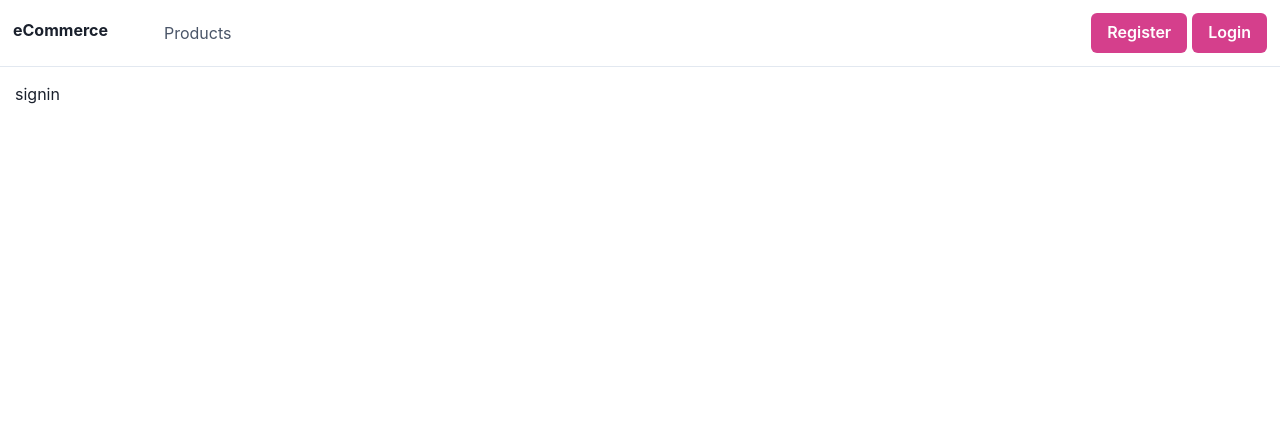
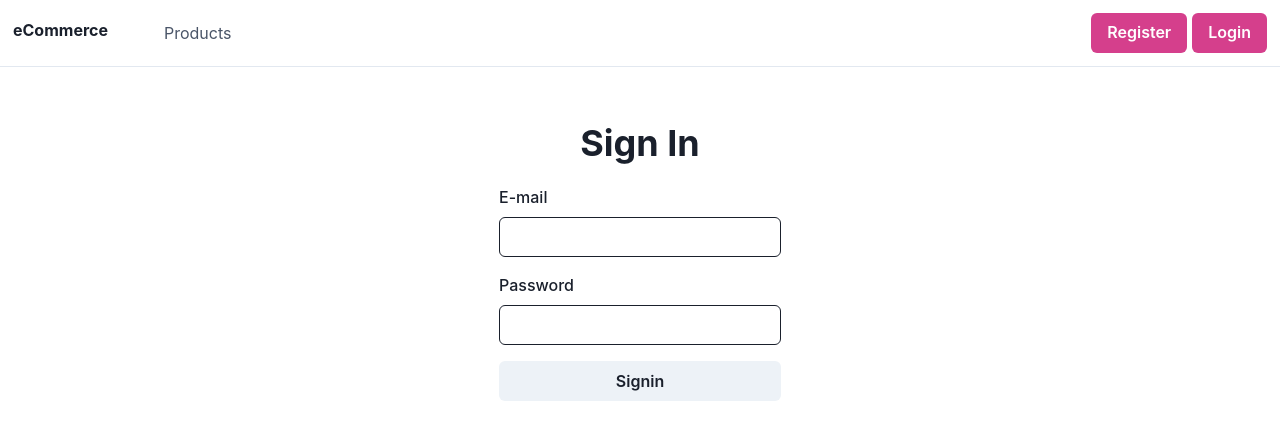
Before and after one commit to ramazantufekci/react-shop, a React (Create React App) app: page /signin in a window 1280 px wide. Shown: the top 440 px of the page. Built offline with nearby package versions, Linux system fonts and the light colour scheme; no server answers.

Commit message:
login ekranı

```diff
--- a/src/api.js
+++ b/src/api.js
@@ -28,6 +28,11 @@
 	return data;
 };
 
+export const fetchLogin = async(input) =>{
+	const { data } = await axios.post(`${process.env.REACT_APP_BASE_ENDPOINT}/auth/login`,input);
+	return data;
+}
+
 export const fetchMe = async()=>{
 	const {data} = await axios.get(`${process.env.REACT_APP_BASE_ENDPOINT}/auth/me`);
 	return data;
--- a/src/pages/Auth/Signin/index.js
+++ b/src/pages/Auth/Signin/index.js
@@ -1,5 +1,55 @@
-function Signin(){
-	return(<>signin</>);
+import {Flex,Box,Heading,FormControl,FormLabel,Input,Button,Alert }from '@chakra-ui/react';
+import { useFormik} from 'formik';
+import validationSchema from "./validations.js";
+import {fetchLogin} from '../../../api.js';
+import {useAuth} from '../../../contexts/AuthContext.js';
+function Signin({history}){
+	const {login}=useAuth();
+	const formik = useFormik({
+		initialValues:{
+			email:"",
+			password:"",
+		},
+		validationSchema,
+		onSubmit:async(values,bag)=>{
+			try{
+				const loginResponse = await fetchLogin({email:values.email,password:values.password});
+				login(loginResponse);
+				history.push('/profile');
+			}catch(e){
+				bag.setErrors({general:e.response.data.message});
+			}
+			console.log(values);
+		},
+	});
+	return(<div>
+	<Flex align="center" width="full" justifyContent="center">
+		<Box pt={10}>
+			<Box textAlign="center">
+				<Heading>Sign In</Heading>
+			</Box>
+			<Box my={5}>
+				{
+					formik.errors.general && (<Alert status="error">{formik.errors.general}</Alert>)
+				}
+			</Box>
+			<Box my={5} textAlign="left">
+				<form onSubmit={formik.handleSubmit}>
+					<FormControl>
+						<FormLabel>E-mail</FormLabel>
+						<Input name="email" onChange={formik.handleChange} onBlur={formik.handleBlur} value={formik.values.email} isInvalid={formik.touched.email && formik.errors.email}/>
+					</FormControl>
+					<FormControl mt="4">
+						<FormLabel>Password</FormLabel>
+						<Input name="password" type="password" onChange={formik.handleChange} onBlur={formik.handleBlur} value={formik.values.password} isInvalid={formik.touched.password && formik.errors.password}/>
+					</FormControl>
+
+					<Button mt="4" width="full" type="submit">Signin</Button>
+				</form>
+			</Box>
+		</Box>
+	</Flex>
+	</div>);
 }
 
 export default Signin;
--- /dev/null
+++ b/src/pages/Auth/Signin/validations.js
@@ -0,0 +1,7 @@
+import * as yup from 'yup';
+
+const validations = yup.object().shape({
+	email:yup.string().email("Geçerli bir email girin.").required("Zorunlu alan."),
+	password:yup.string().min(5,"Parolanız en az 5 karakter olmalıdır").required(),
+});
+export default validations;
```
